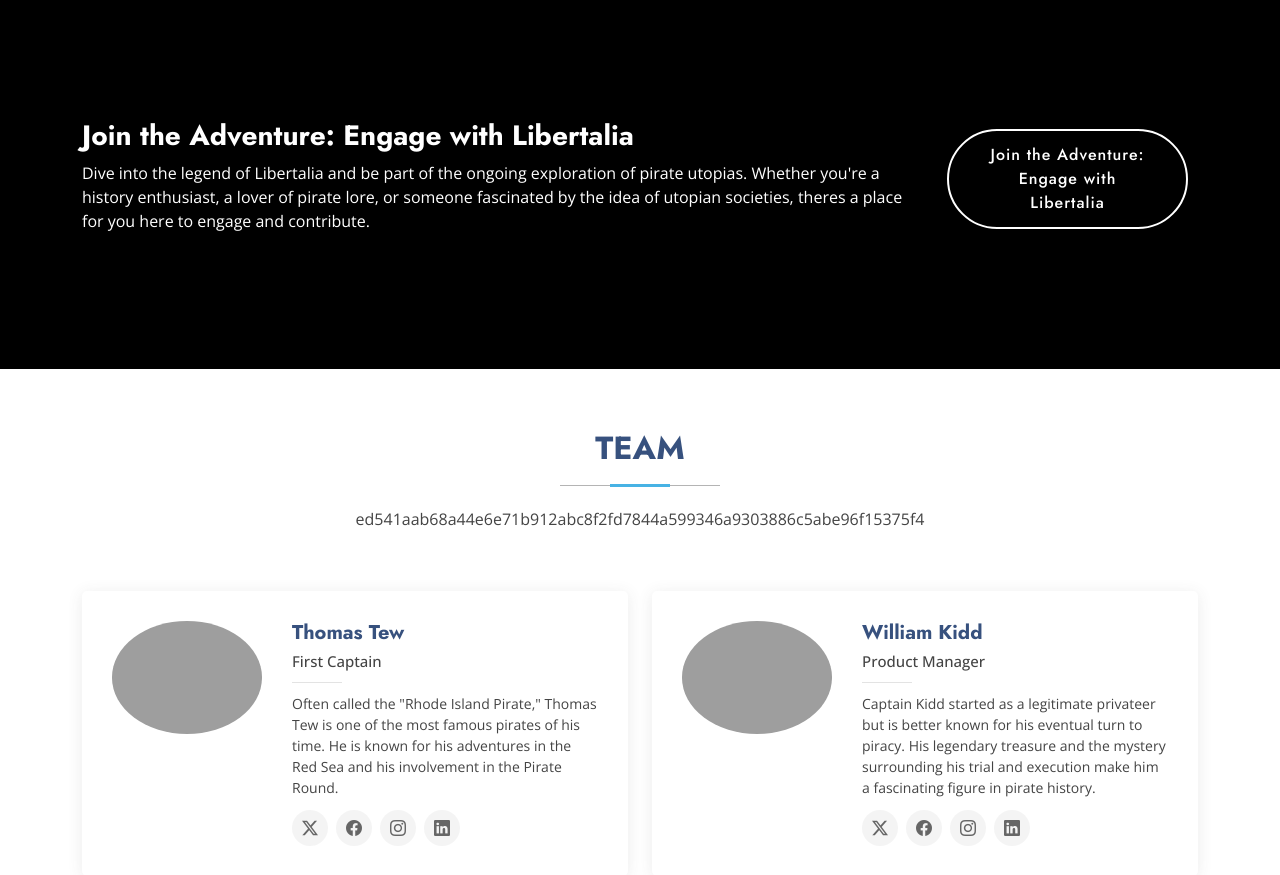
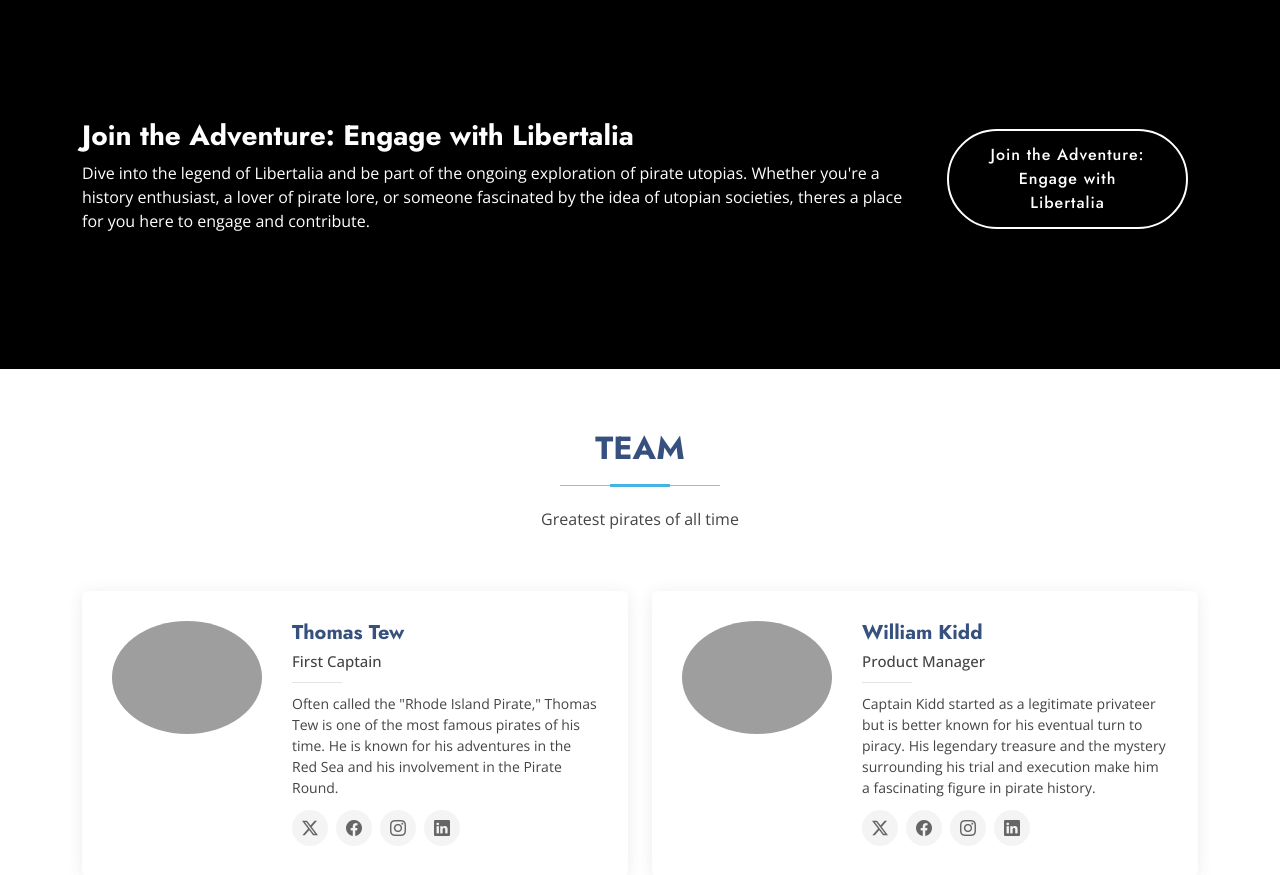
Before and after one commit to The-Rhode-Island-Pirate/Libertalia, a Flask app: page / in a window 1280 px wide. Shown: the part 2333-3208 px from the top of the page. Run offline with Flask 3, Linux system fonts and the light colour scheme; some libraries are stand-ins or nearby versions; grey boxes are pictures that could not be loaded.

Commit message:
added team moto

```diff
--- a/templates/index.html
+++ b/templates/index.html
@@ -346,7 +346,7 @@
       <!-- Section Title -->
       <div class="container section-title" data-aos="fade-up">
         <h2>Team</h2>
-        <p>ed541aab68a44e6e71b912abc8f2fd7844a599346a9303886c5abe96f15375f4</p>
+        <p>Greatest pirates of all time</p>
       </div><!-- End Section Title -->
 
       <div class="container">
```
